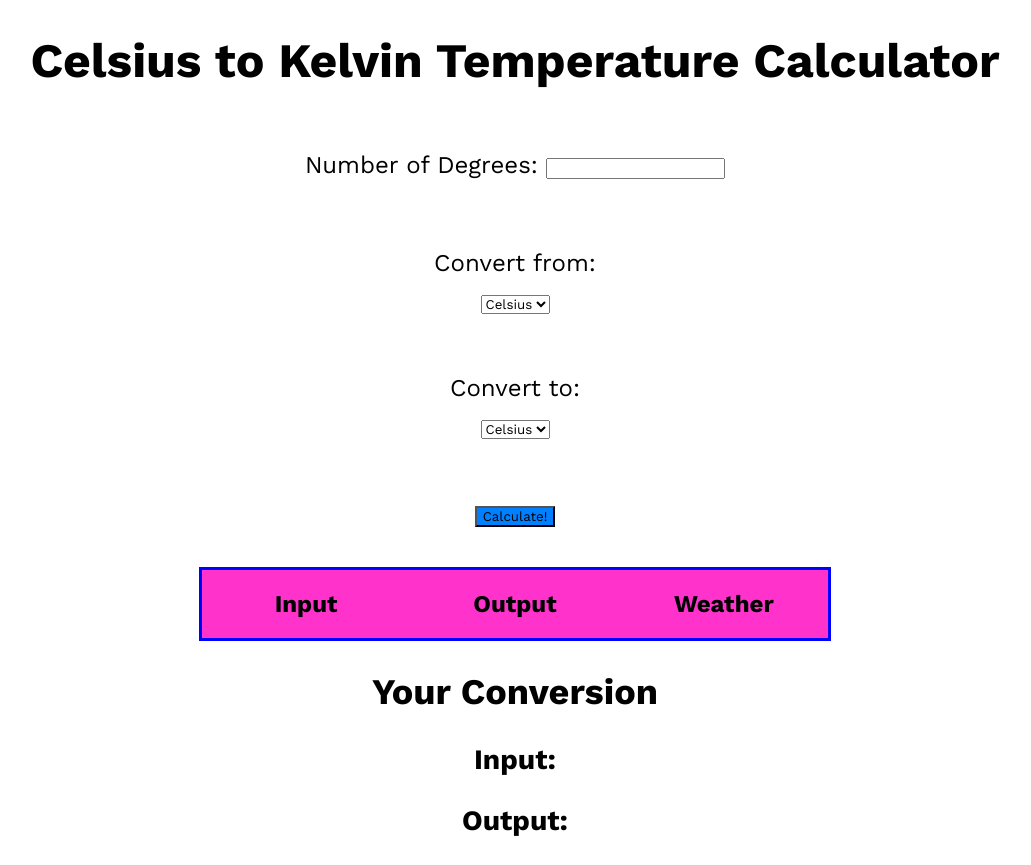
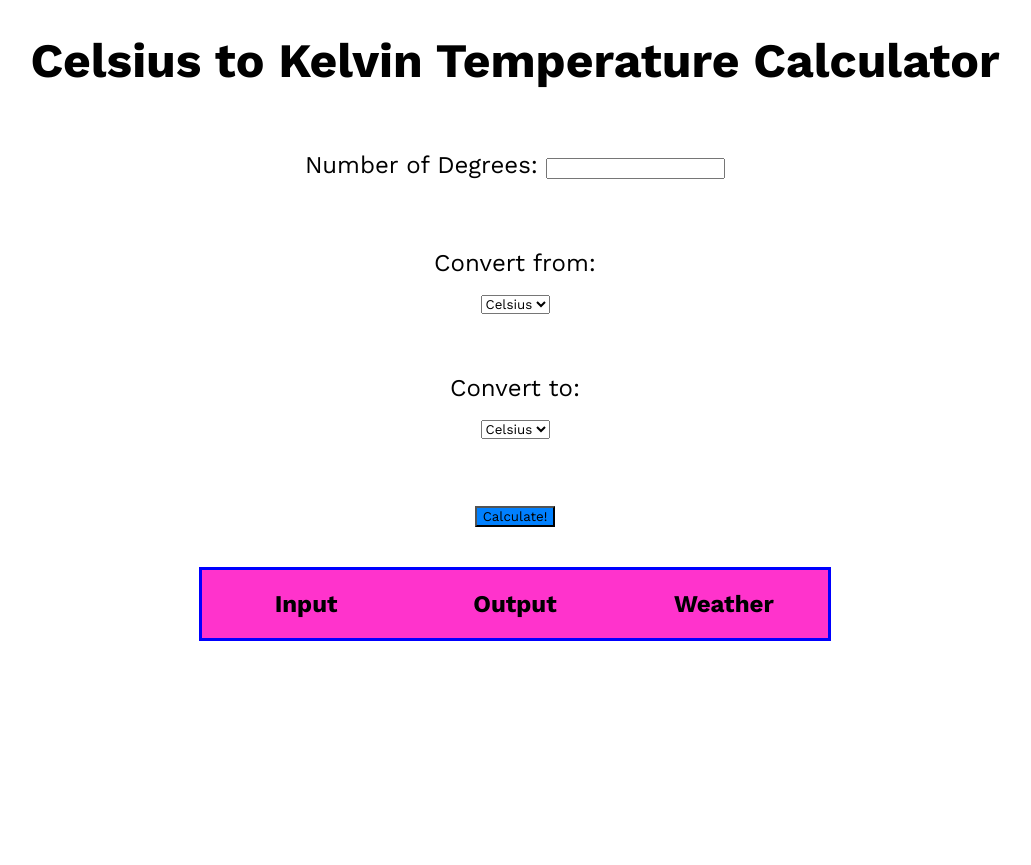
Before and after one commit to jeaninewilson2020/temperature_calculator, a plain HTML site: page index.html in a window 1280 px wide. Shown: the whole page, without its empty margins (125-1156 px from the left). After the commit the page ends 800 px from the top, so only its background shows below. Drawn offline with nearby package versions, Linux system fonts and the light colour scheme.

Commit message:
basic front-end complete

```diff
--- a/index.html
+++ b/index.html
@@ -67,13 +67,6 @@
         </tbody>
         </table>
         </div>
-        <h2>Your Conversion</h2>
-        <h3>Input:</h3>
-        <output name="input" for="inputDegrees" form="form"></output>
-
-        <!-- dynamically updates the OUTPUT when the CALCULATE button is clicked -->
-        <h3>Output:</h3>
-        <output name="conversion" for="inputDegrees" form="form"></output>
 
     </div>
 
--- a/script.js
+++ b/script.js
@@ -32,6 +32,7 @@ function calculateTemp() {
     form.addEventListener('submit', handleForm);
 }
 
+//Session Storage info
 /*
  function calculateTemp() {
     generateData();
```
